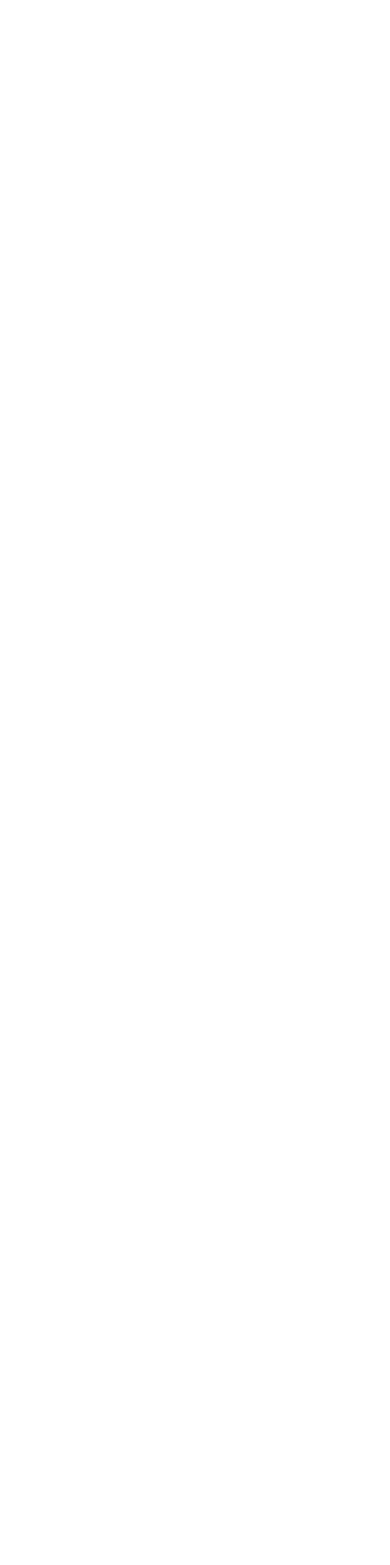
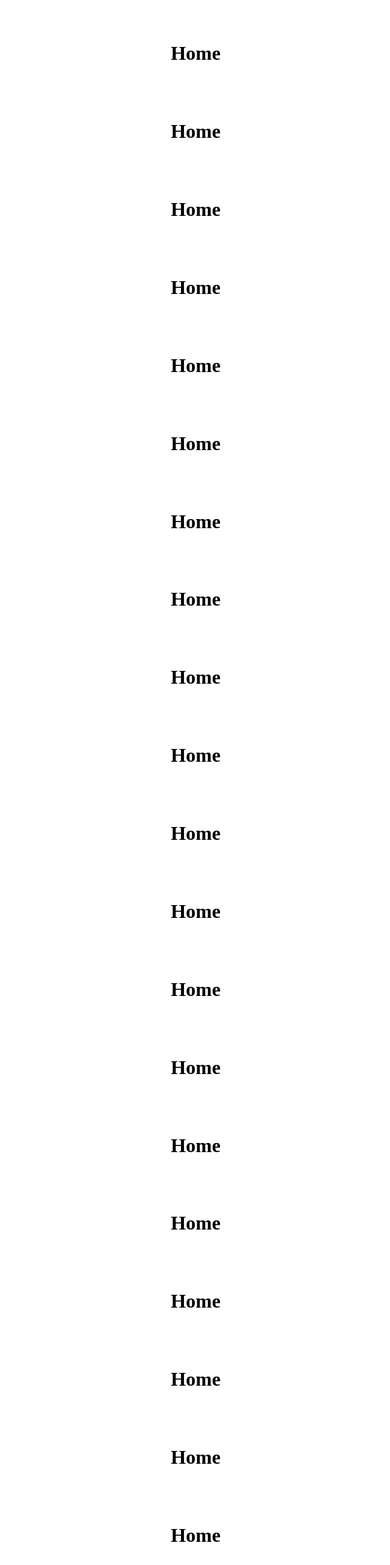
Before and after one commit to TimL94/BlockBudsters, a React (Vite) app in the folder client/: page / in a window 1280 px wide. Shown: the part 184-2750 px from the top of the page at 61% size, without its empty margins (319-959 px from the left). Before the commit the page ends 800 px from the top, so only its background shows below. Built offline with nearby package versions, Linux system fonts and the light colour scheme.

Commit message:
Update Home.jsx

```diff
--- a/client/src/pages/Home.jsx
+++ b/client/src/pages/Home.jsx
@@ -15,6 +15,29 @@ function Home() {
             }}
         >
             <h1>Home</h1>
+            <h1>Home</h1>
+            <h1>Home</h1>
+            <h1>Home</h1>
+            <h1>Home</h1>
+            <h1>Home</h1>
+            <h1>Home</h1>
+            <h1>Home</h1>
+            <h1>Home</h1>
+            <h1>Home</h1>
+            <h1>Home</h1>
+            <h1>Home</h1>
+            <h1>Home</h1>
+            <h1>Home</h1>
+            <h1>Home</h1>
+            <h1>Home</h1>
+            <h1>Home</h1>
+            <h1>Home</h1>
+            <h1>Home</h1>
+            <h1>Home</h1>
+            <h1>Home</h1>
+            <h1>Home</h1>
+            <h1>Home</h1>
+            <h1>Home</h1>
         </Container>
     )
 }
```
